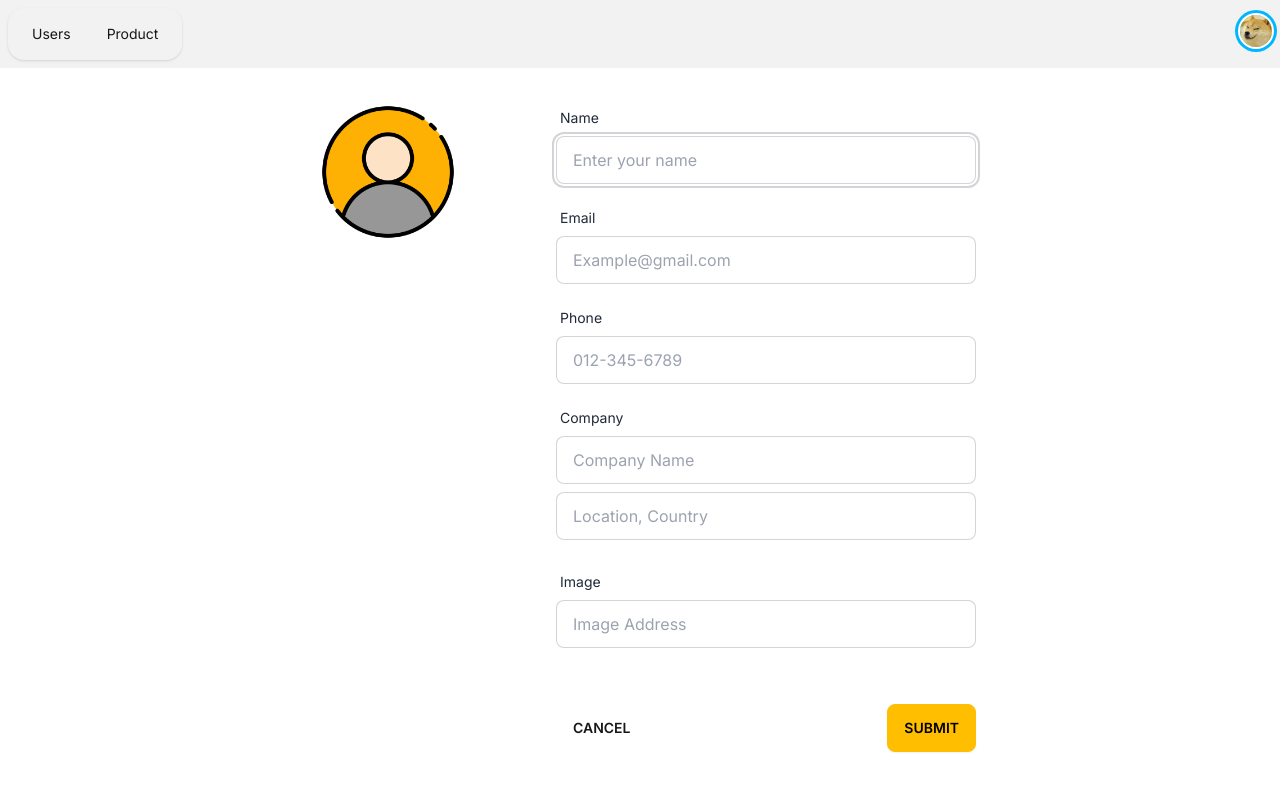
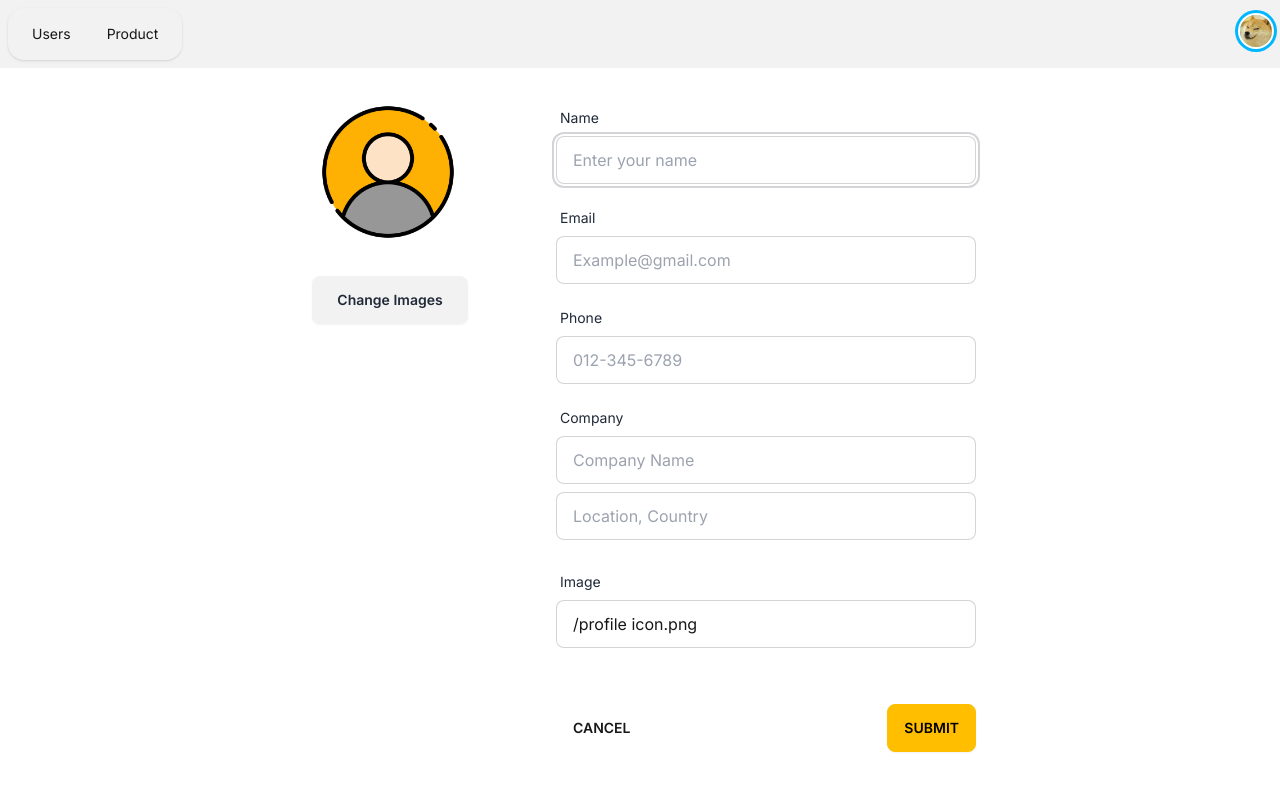
Before and after one commit to untitlez/WebApp-Projects, a Next.js app: page /page/users/new-user in a window 1280 px wide. Shown: the top 790 px of the page. Built offline with nearby package versions, Linux system fonts and the light colour scheme.

Commit message:
choose image

```diff
--- a/app/components/user/UserAdd.jsx
+++ b/app/components/user/UserAdd.jsx
@@ -1,51 +1,67 @@
 "use client";
-import { useState } from "react";
+import { useEffect, useState } from "react";
 import { useRouter } from "next/navigation";
 import axios from "axios";
 import Link from "next/link";
 import UserImages from "./UserImages";
 
 export default function UserAdd() {
+  const [select, setSelect] = useState("/profile icon.png");
   const [formData, setFormData] = useState({
     name: "",
     email: "",
     phone: "",
     company: "",
     location: "",
-    image: ""
+    image: "",
   });
 
-  const router = useRouter()
+  const router = useRouter();
+
+  const handleSelect = (avatar) => {
+    setSelect(avatar.target.value);
+  };
+
+  useEffect(() => {
+    if (select) {
+      setFormData((prev) => ({ ...prev, image: select }));
+    }
+  }, [select]);
 
   const handleChange = (e) => {
     setFormData({ ...formData, [e.target.name]: e.target.value });
   };
 
-
   const handleSubmit = async (e) => {
     e.preventDefault();
     try {
-      const response = await axios.post('https://679348b45eae7e5c4d8e2507.mockapi.io/user' , formData )
+      const response = await axios.post(
+        "https://679348b45eae7e5c4d8e2507.mockapi.io/user",
+        formData
+      );
       if (response.status === 201) {
         alert("Success!");
-        router.push('/page/users');
+        router.push("/page/users");
       }
     } catch (error) {
       console.error("Failed:", error);
-    };
-  }
+    }
+  };
 
-return (
+  return (
     <>
       <div className="max-w-2xl w-full">
         <div className="flex justify-center gap-24">
-
-        <div className="avatar ml-3">
+          {/* <div className="avatar ml-3">
               <div className="h-36 w-36 rounded-full">
                 <img src={formData.image || "/profile icon.png" } alt="profile images"/>
               </div>
-            </div>
-          {/* <UserImages formData={formData}/> ค่อยกลับมาทำใหม่*/}
+            </div> */}
+          <UserImages
+            formData={formData}
+            select={select}
+            handleSelect={handleSelect}
+          />
 
           <form onSubmit={handleSubmit} className="form-control w-full">
             <label className="label">
@@ -89,7 +105,7 @@ return (
               onChange={handleChange}
               className="input input-bordered"
               autoComplete="on"
-              pattern="\d*"
+              pattern="([0-9]{3}-[0-9]{3}-[0-9]{4})|([0-9]{3}-[0-9]{7})|([0-9]{10})"
               required
             />
 
@@ -125,22 +141,23 @@ return (
               type="text"
               name="image"
               placeholder="Image Address"
-              value={formData.image}
+              value={formData.image || select}
               onChange={handleChange}
               className="input input-bordered mb-2"
               autoComplete="on"
               required
             />
 
-          <div className="flex justify-between w-full pt-12">
-            <Link href='/page/users'>
-                <button className="btn btn-ghost btn-warning">CANCEL</button></Link>
-                <button type="submit" className="btn btn-warning">SUBMIT</button>
-          </div>
-
-        </form>
+            <div className="flex justify-between w-full pt-12">
+              <Link href="/page/users">
+                <button className="btn btn-ghost btn-warning">CANCEL</button>
+              </Link>
+              <button type="submit" className="btn btn-warning">
+                SUBMIT
+              </button>
+            </div>
+          </form>
         </div>
-
       </div>
     </>
   );
--- a/app/components/user/UserImages.jsx
+++ b/app/components/user/UserImages.jsx
@@ -1,57 +1,49 @@
-// 'use client'
 
-// import { useState } from "react"
+export default function UserImages({ formData,select,handleSelect }) {
 
-// export default function UserImages({formData}) {
-//     const [select, setSelect] = useState("/profile icon.png")
+     const avatars = [
+        { id: "avatar1", src: "/avatar/ace.jpg", alt: "profile image" },
+        { id: "avatar2", src: "/avatar/sabo.jpg", alt: "profile image" },
+        { id: "avatar3", src: "/avatar/lufy.jpg", alt: "profile image" },
+        { id: "avatar4", src: "/avatar/sanji.jpg", alt: "profile image" },
+        { id: "avatar5", src: "/avatar/shank.jpg", alt: "profile image" },
+        { id: "avatar6", src: "/avatar/zoro.jpg", alt: "profile image" },
+        { id: "avatar7", src: "/avatar/bepo.jpg", alt: "profile image" },
+        { id: "avatar8", src: "/avatar/brook.jpg", alt: "profile image" },
+        { id: "avatar9", src: "/avatar/chopper.jpg", alt: "profile image" },
+        { id: "avatar10", src: "/avatar/garp.jpg", alt: "profile image" },
+        { id: "avatar11", src: "/avatar/jinbe.jpg", alt: "profile image" },
+        { id: "avatar12", src: "/avatar/koby.jpg", alt: "profile image" },
+        { id: "avatar13", src: "/avatar/rayleigh.jpg", alt: "profile image" },
+        { id: "avatar14", src: "/avatar/mihawk.jpg", alt: "profile image" },
+        { id: "avatar15", src: "/avatar/roger.jpg", alt: "profile image" }
+    ]
 
-//     const handleChange = (e)=> {
-//         setSelect(e.target.value)
-//     }
-
-//     const avatars = [
-//         { id: "avatar1", src: "/avatar/ace.jpg", alt: "profile image" },
-//         { id: "avatar2", src: "/avatar/sabo.jpg", alt: "profile image" },
-//         { id: "avatar3", src: "/avatar/lufy.jpg", alt: "profile image" },
-//         { id: "avatar4", src: "/avatar/sanji.jpg", alt: "profile image" },
-//         { id: "avatar5", src: "/avatar/shank.jpg", alt: "profile image" },
-//         { id: "avatar6", src: "/avatar/zoro.jpg", alt: "profile image" },
-//         { id: "avatar7", src: "/avatar/bepo.jpg", alt: "profile image" },
-//         { id: "avatar8", src: "/avatar/brook.jpg", alt: "profile image" },
-//         { id: "avatar9", src: "/avatar/chopper.jpg", alt: "profile image" },
-//         { id: "avatar10", src: "/avatar/garp.jpg", alt: "profile image" },
-//         { id: "avatar11", src: "/avatar/jinbe.jpg", alt: "profile image" },
-//         { id: "avatar12", src: "/avatar/koby.jpg", alt: "profile image" },
-//         { id: "avatar13", src: "/avatar/rayleigh.jpg", alt: "profile image" },
-//         { id: "avatar14", src: "/avatar/mihawk.jpg", alt: "profile image" },
-//         { id: "avatar15", src: "/avatar/roger.jpg", alt: "profile image" }
-//     ]
-
-//   return (
-//     <>
-//     <div className="flex flex-col gap-6">
-//         {/* Avatar Image  */}
-//             <div className="avatar ml-3">
-//               <div className="h-36 w-36 rounded-full">
-//                 <img src={formData.image || select } alt="profile images"/>
-//               </div>
-//             </div>
-//         {/* Avatar List  */}
-//       <div className="dropdown dropdown-bottom dropdown-end">
-//         <div tabIndex={0} role="button" className="btn m-2 w-full">Change Images</div>
-//         <ul tabIndex={0} className="dropdown-content list-none bg-base-100 rounded-lg z-[1] p-3 shadow w-72
-//         grid grid-cols-3 gap-3 ">
-//             {avatars.map((avatar) => (
-//              <li key={avatar.id}>
-//              <input type="radio" name="avatar" id={avatar.id} value={avatar.src} className="hidden peer" onChange={handleChange}/>
-//              <label htmlFor={avatar.id} className="block cursor-pointer border-4 border-transparent peer-checked:border-blue-500 rounded-full">
-//                <img src={avatar.src} alt={avatar.alt} className="w-20 h-20 rounded-full" />
-//              </label>
-//              </li>
-//       ))}
-//         </ul>
-//       </div>
-//       </div>
-//     </>
-//   )
-// }
+  return (
+    <>
+    <div className="flex flex-col gap-6">
+        {/* Avatar Image  */}
+            <div className="avatar ml-3">
+              <div className="h-36 w-36 rounded-full">
+                <img src={formData.image || select } alt="profile images"/>
+              </div>
+            </div>
+        {/* Avatar List  */}
+      <div className="dropdown dropdown-bottom dropdown-end">
+        <div tabIndex={0} role="button" className="btn m-2 w-full">Change Images</div>
+        <ul tabIndex={0} className="dropdown-content list-none bg-base-100 rounded-lg z-[1] p-3 shadow w-72
+        grid grid-cols-3 gap-3 ">
+            {avatars.map((avatar) => (
+             <li key={avatar.id}>
+             <input type="radio" name="avatar" id={avatar.id} value={avatar.src} className="hidden peer" onChange={(e)=>handleSelect(e)}/>
+             <label htmlFor={avatar.id} className="block cursor-pointer border-4 border-transparent peer-checked:border-blue-500 rounded-full">
+               <img src={avatar.src} alt={avatar.alt} className="w-20 h-20 rounded-full" />
+             </label>
+             </li>
+      ))}
+        </ul>
+      </div>
+      </div>
+    </>
+  )
+}
```
